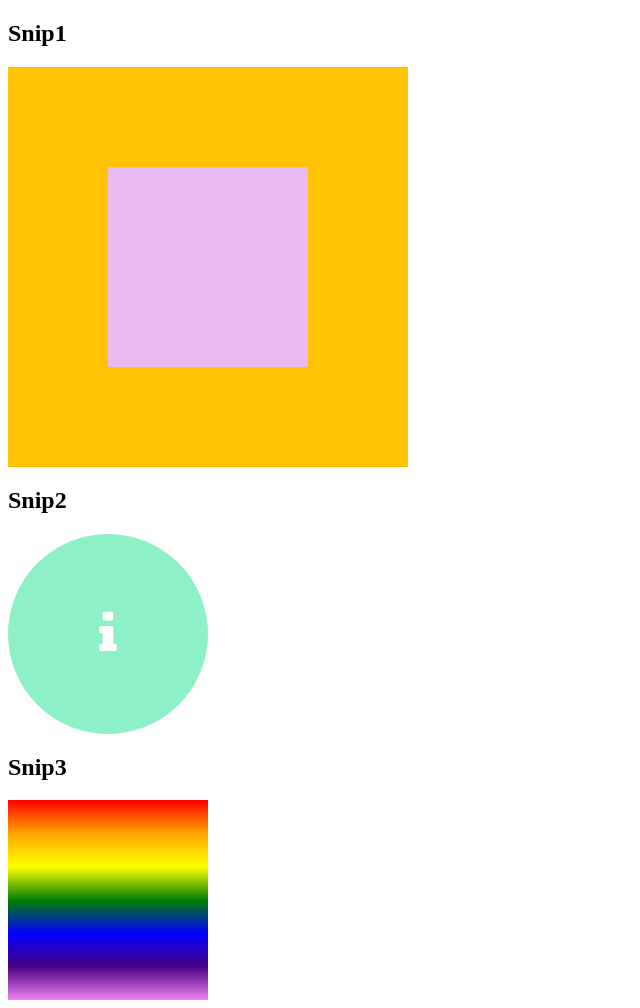
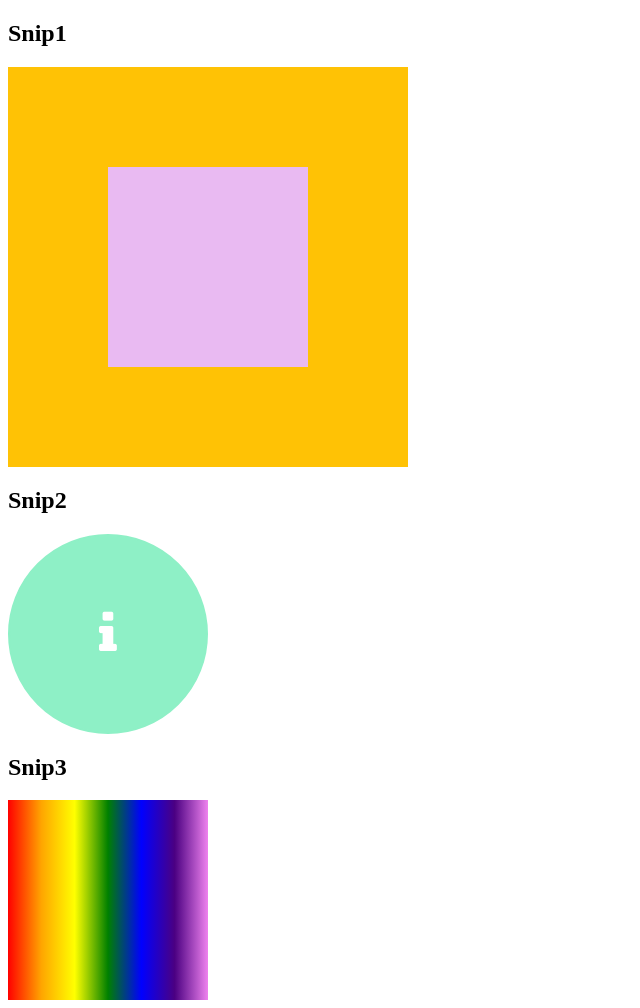
Before and after one commit to maciekabramowski/zadania-snipety, a plain HTML site: page index.html in a window 1280 px wide. Shown: the whole page, without its empty margins (0-640 px from the left). Drawn offline with Linux system fonts and the light colour scheme.

Commit message:
gradient poprawka

```diff
--- a/css/style.css
+++ b/css/style.css
@@ -49,5 +49,5 @@ div.gradient {
     width: 200px;
     height: 200px;
     background-color: #f00;
-   background: linear-gradient(red,orange,yellow,green,blue,indigo,violet);
+   background: linear-gradient(to right, red,orange,yellow,green,blue,indigo,violet);
 }
```
